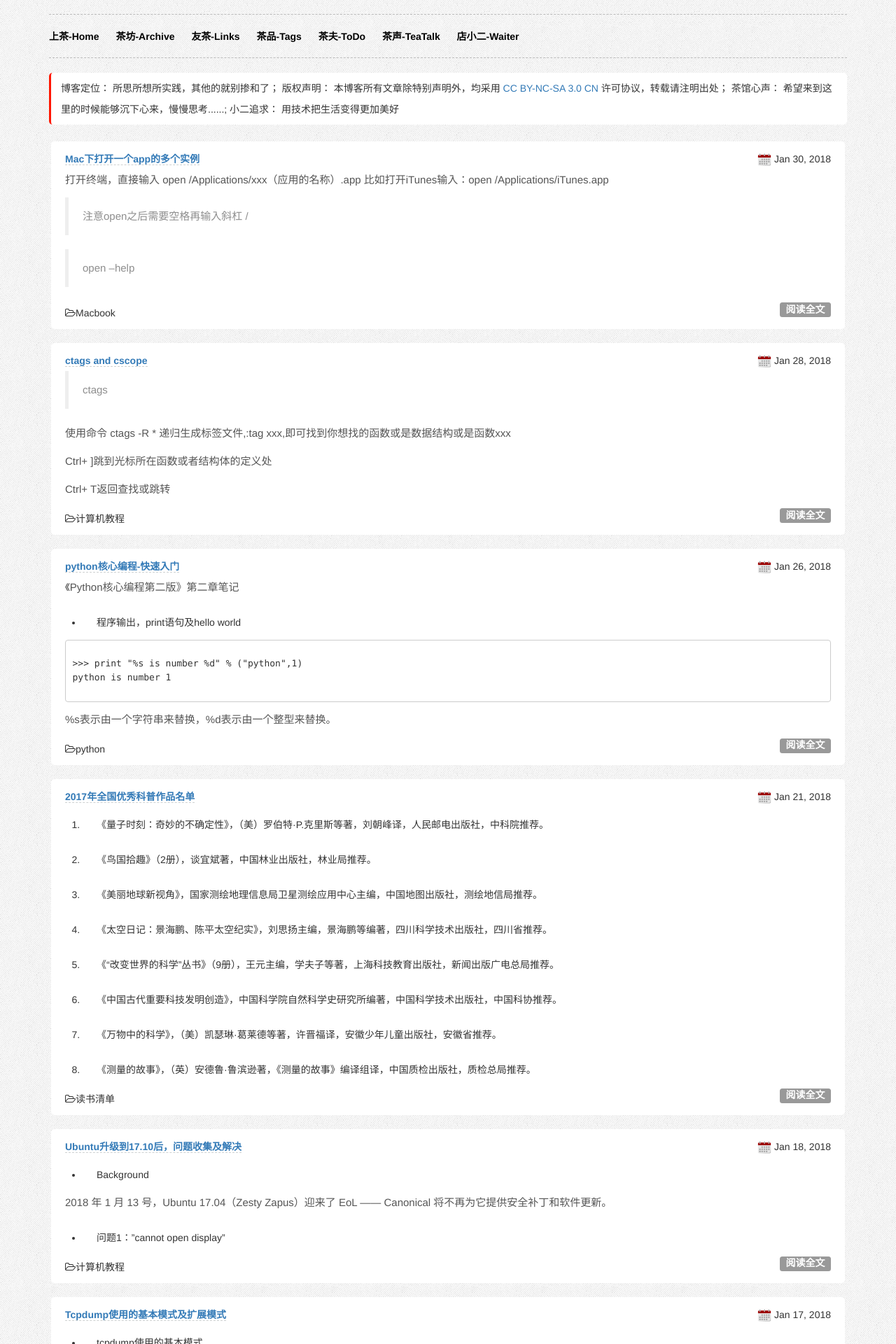
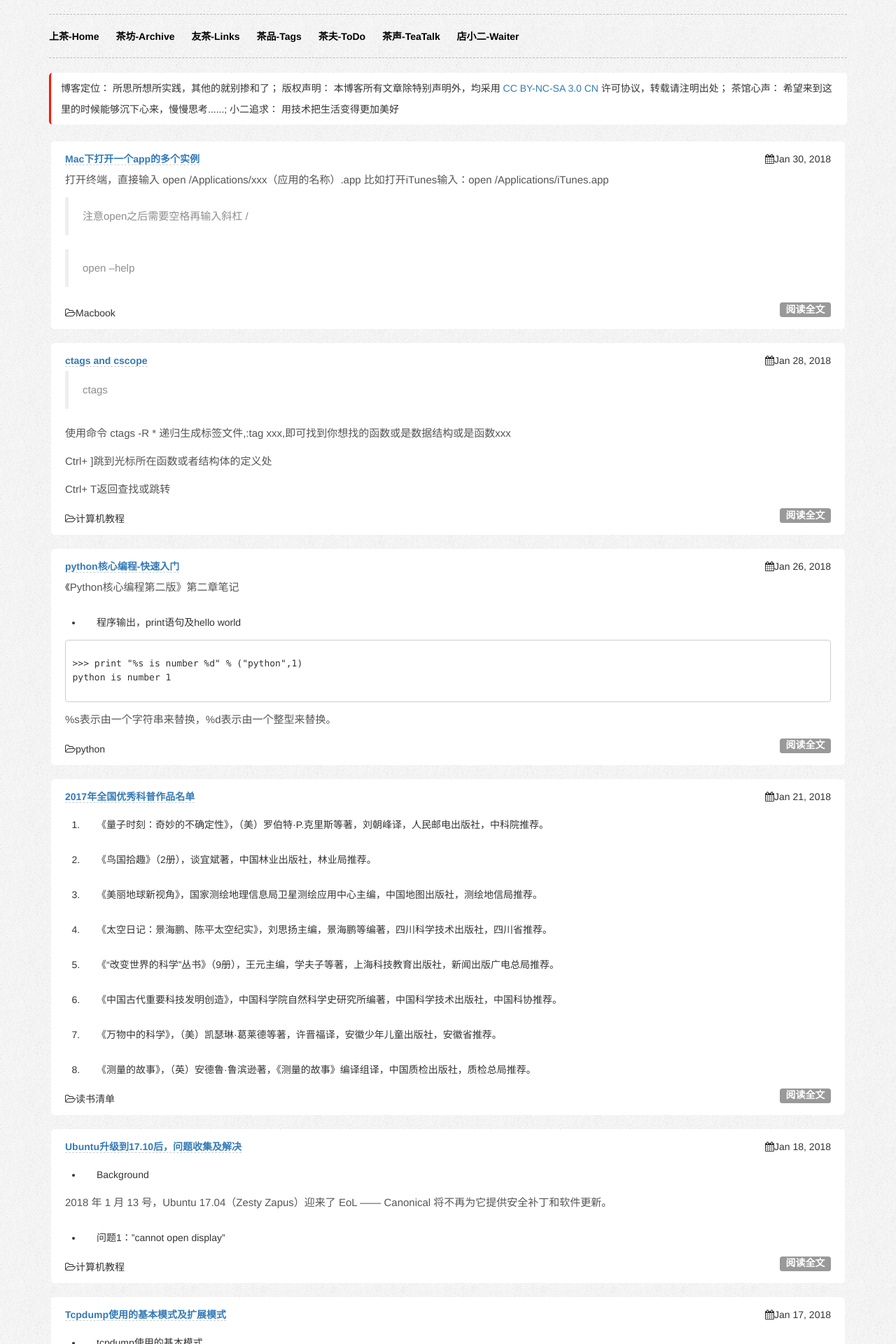
Before and after one commit to fk1091889767/tanwubin.github.io, a Jekyll site: the page built from index.html, in a window 1280 px wide. Shown: the top 1920 px of the page at 70% size. Built offline with Jekyll 4.4.1, drawn with Linux system fonts in a browser that asks for light colours; comment, search, counter and statistics services are not loaded.

Commit message:
博客样式修改

```diff
--- a/_includes/themes/effector-wide/index.html
+++ b/_includes/themes/effector-wide/index.html
@@ -2,11 +2,11 @@
 <div class="wrapper">
 <ul class="postsList">
 {% for post in site.posts limit: 15%}
-<li><span><img src="../../../upload/image/calendar.png" width="20px"/>&nbsp;{{ post.date | date: "%b %d, %Y" }}</span>
+<li><span><i class="fa fa-calendar" aria-hidden="true"></i>{{ post.date | date: "%b %d, %Y" }}</span>
     <a href="{{ post.url }}" class="posttitle"><b>{{ post.title }}</b></a>
     {{ post.excerpt }}
     <br>
-    <span class="tags"><i class="fa fa-folder-open-o"></i>{{post.tags}}</span>
+    <span class="tags"><i class="fa fa-folder-open-o" aria-hidden="true"></i>{{post.tags}}</span>
     <span class="label label-important"><a href="{{ post.url }}"> <font color="white">阅读全文</font></a></span>
 </li><br>
 {% endfor %}
```
